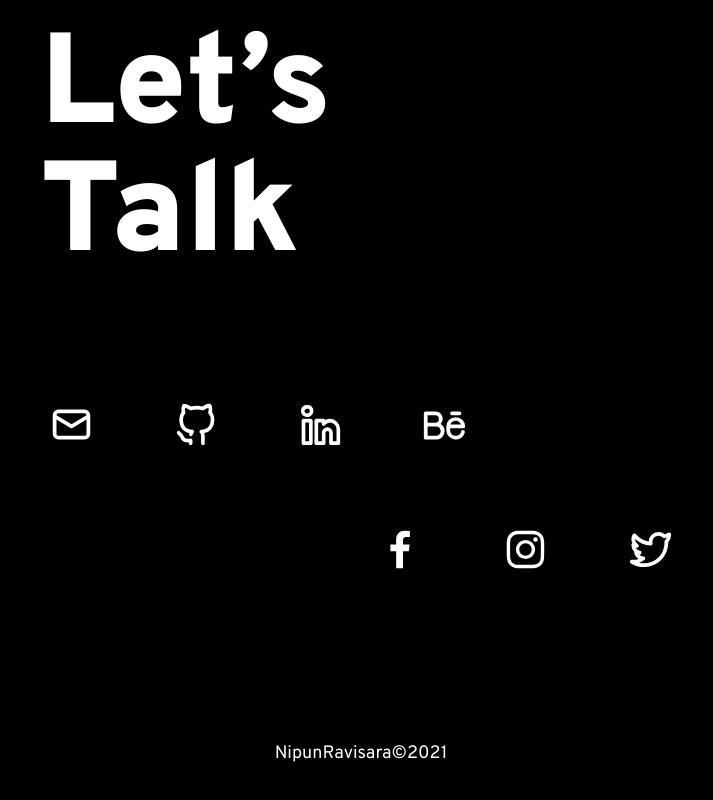
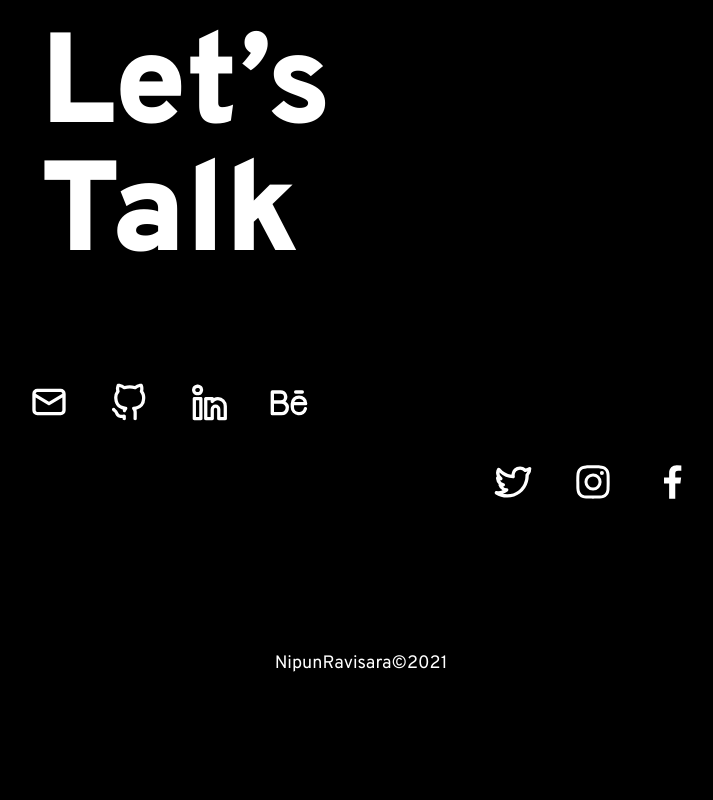
Before and after one commit to nipunravisara/nipunravisara.io, a React (Create React App) app: page / in a window 1280 px wide. Shown: the part 2769-3569 px from the top of the page, without its empty margins (279-992 px from the left). After the commit the page ends 3495 px from the top, so only its background shows below. Built offline with nearby package versions, Linux system fonts and the light colour scheme.

Commit message:
Social media links.

```diff
--- a/src/Views/Contact.jsx
+++ b/src/Views/Contact.jsx
@@ -19,29 +19,29 @@ const Contact = () => {
           <h1 className="text-6xl md:text-9xl font-black">Talk</h1>
         </div>
         <div className="pt-6 md:pt-20">
-          <div className="flex flex-row">
-            <div className="inline-table p-10 w-1 h-1 hover:bg-green-400">
-              <Email />
+          <div className="flex flex-row justify-start">
+            <div className="inline-table p-5 w-1 h-1 hover:bg-green-400">
+              <Email className="w-5 h-5 md:w-10 md:h-10" />
             </div>
-            <div className="inline-table p-10 w-1 h-1 hover:bg-gray-400">
-              <Github />
+            <div className="inline-table p-5 w-0.5 h-0.5 hover:bg-gray-400">
+              <Github className="w-5 h-5 md:w-10 md:h-10" />
             </div>
-            <div className="inline-table p-10 w-1 h-1 hover:bg-indigo-500">
-              <Linkedin />
+            <div className="inline-table p-5 w-0.5 h-0.5 hover:bg-indigo-500">
+              <Linkedin className="w-5 h-5 md:w-10 md:h-10" />
             </div>
-            <div className="inline-table p-10 w-1 h-1 hover:bg-blue-500">
-              <Behance />
+            <div className="inline-table p-5 w-0.5 h-0.5 hover:bg-blue-500">
+              <Behance className="w-5 h-5 md:w-10 md:h-10" />
             </div>
           </div>
-          <div className="flex flex-row-reverse">
-            <div className="inline-table p-10 w-1 h-1 hover:bg-blue-300">
-              <Twitter />
+          <div className="flex flex-row justify-end">
+            <div className="inline-table p-5 w-0.5 h-0.5 hover:bg-blue-300">
+              <Twitter className="w-5 h-5 md:w-10 md:h-10" />
             </div>
-            <div className="inline-table p-10 w-1 h-1 hover:bg-red-400">
-              <Instagram />
+            <div className="inline-table p-5 w-0.5 h-0.5 hover:bg-red-400">
+              <Instagram className="w-5 h-5 md:w-10 md:h-10" />
             </div>
-            <div className="inline-table p-10 w-1 h-1 hover:bg-blue-600">
-              <Facebook />
+            <div className="inline-table p-5 w-0.5 h-0.5 hover:bg-blue-600">
+              <Facebook className="w-5 h-5 md:w-10 md:h-10" />
             </div>
           </div>
         </div>
```
